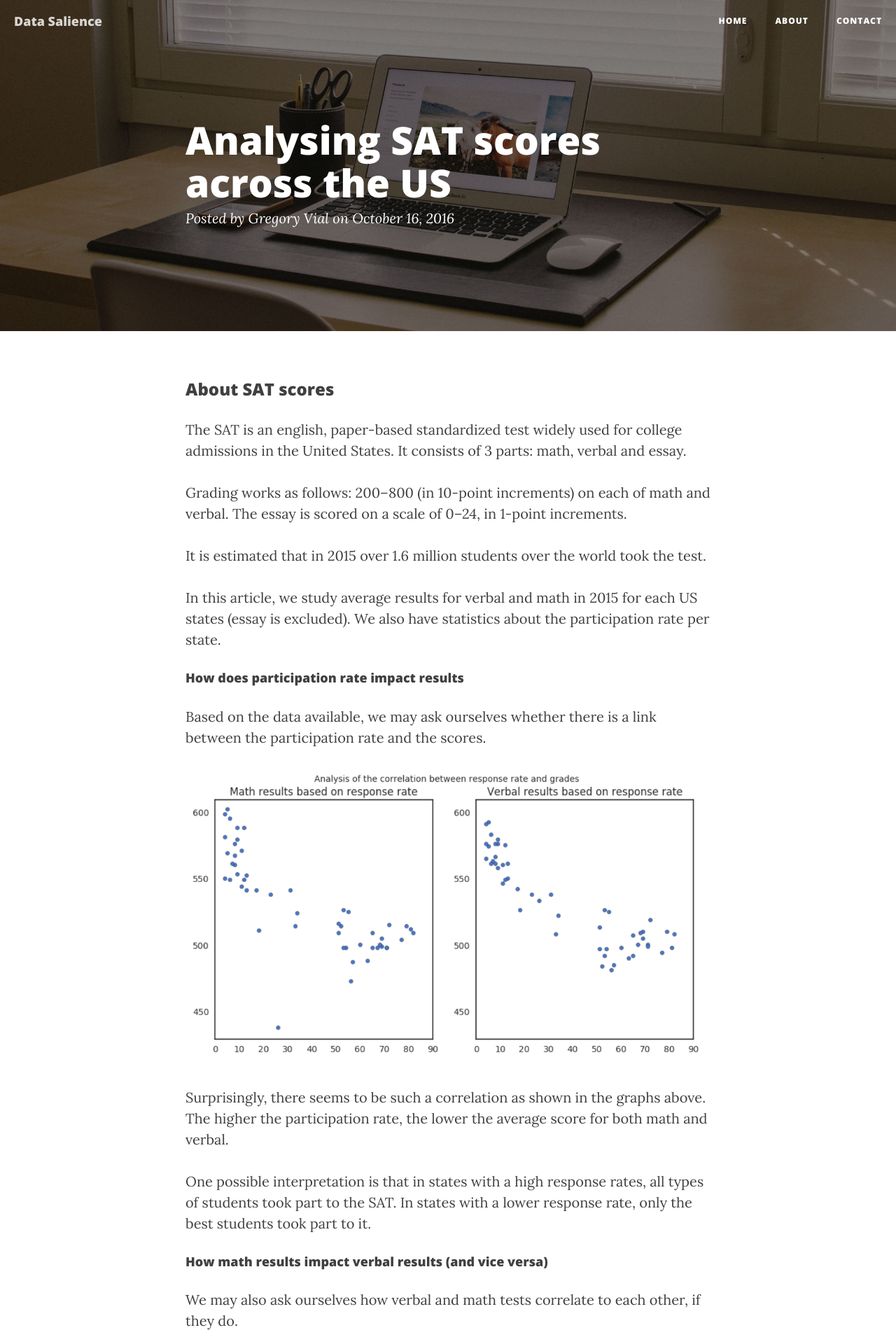
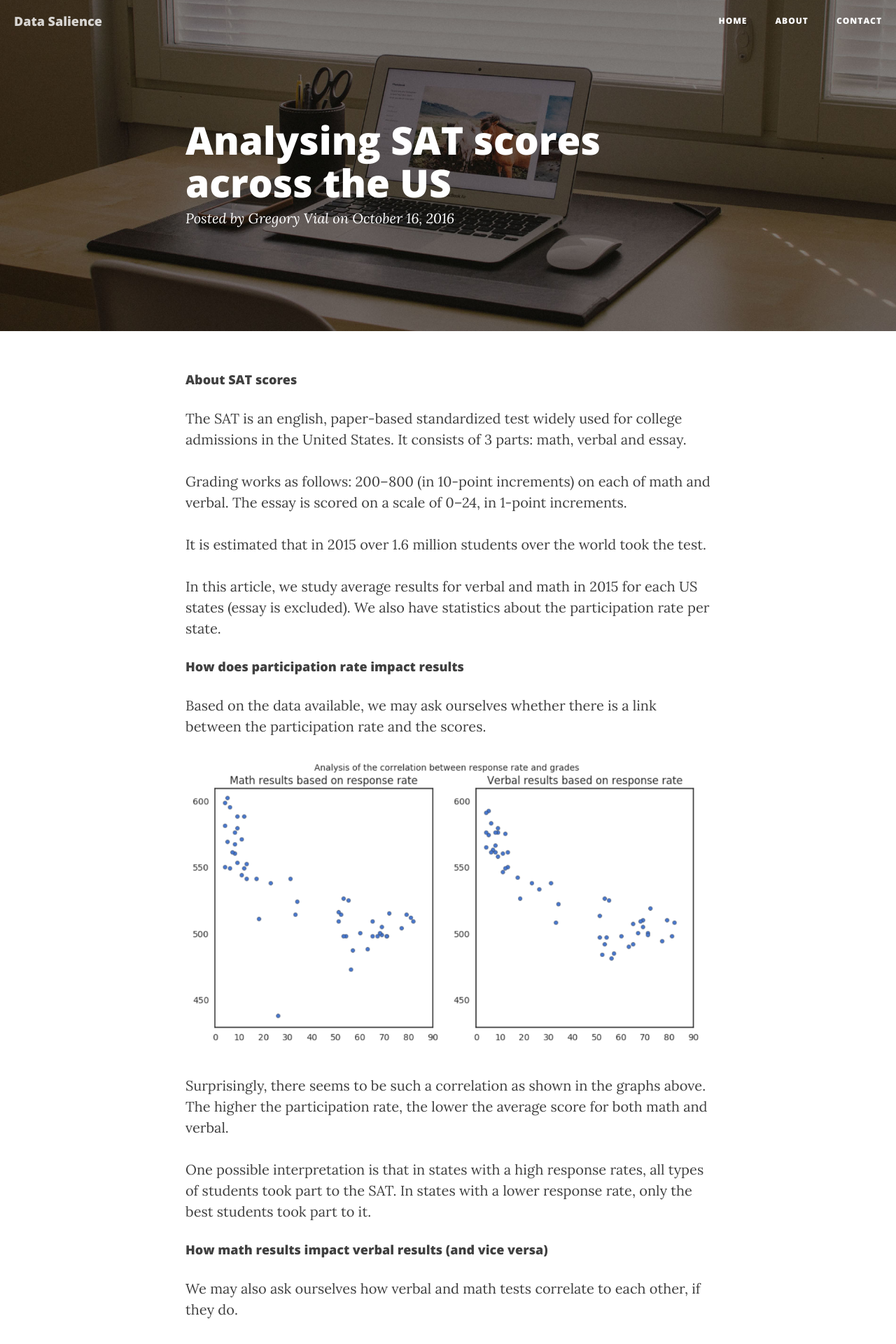
Before and after one commit to GregVial/gregvial.github.io, a Jekyll site: the page built from _posts/2016-10-16-SAT-scores-analysis.md, in a window 1280 px wide. Shown: the top 1920 px of the page at 70% size. Built offline with Jekyll 4.4.1, drawn with Linux system fonts in a browser that asks for light colours; nearby versions of some CDN libraries.

Commit message:
Fixed font

```diff
--- a/_posts/2016-10-16-SAT-scores-analysis.md
+++ b/_posts/2016-10-16-SAT-scores-analysis.md
@@ -6,7 +6,7 @@ Categories: GeneralAssemblyProject
 Tag: SAT, EDA
 ---
 
-### About SAT scores
+#### About SAT scores
 The SAT is an english, paper-based standardized test widely used for college admissions in the United States. It consists of 3 parts: math, verbal and essay.
 
 Grading works as follows: 200–800 (in 10-point increments) on each of math and verbal.
```
Also changed, not shown: 3 other files.
